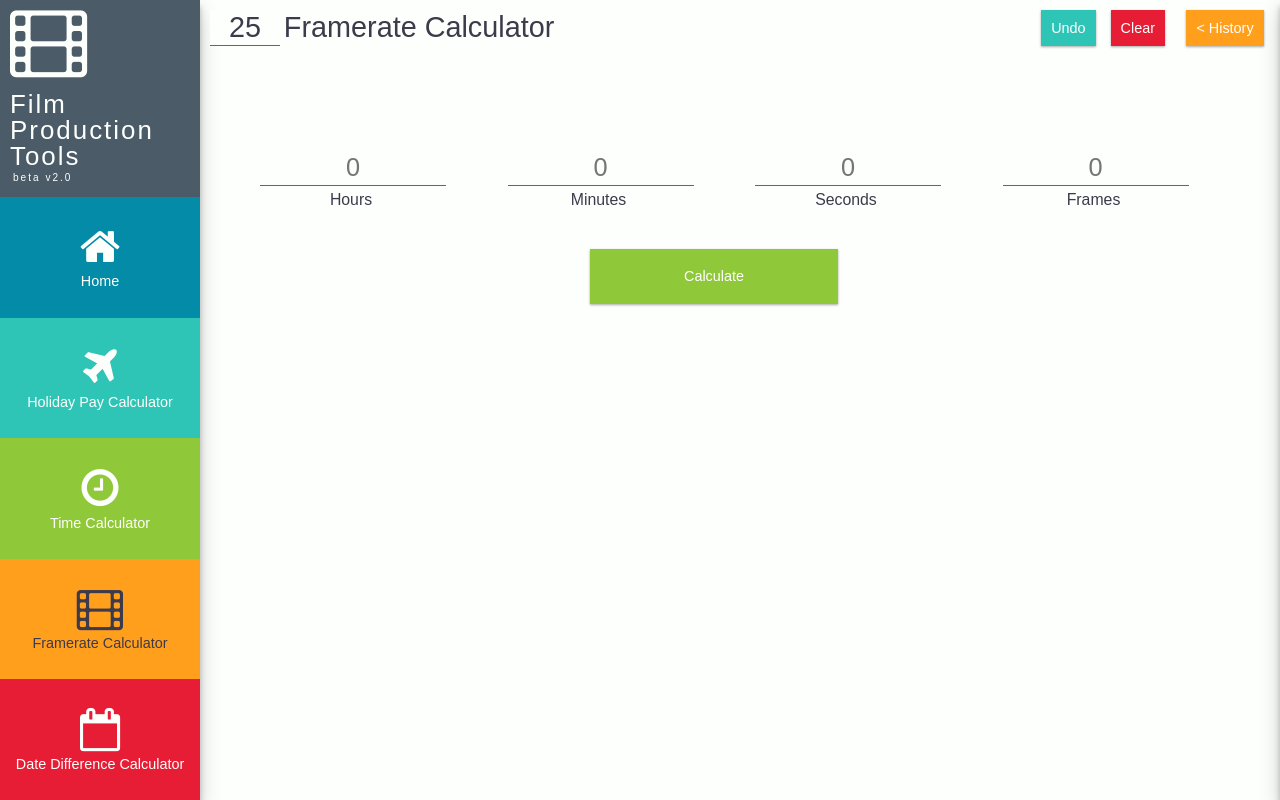
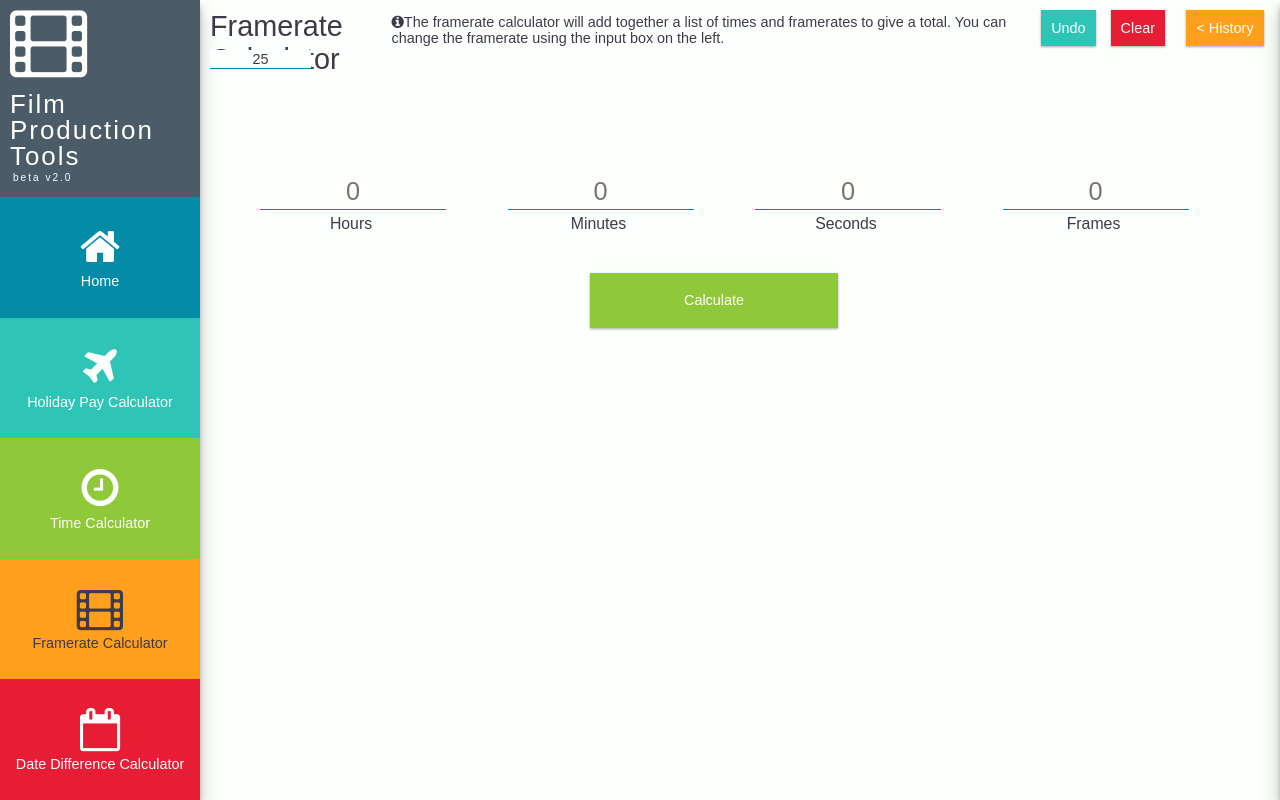
Before and after one commit to JodyDuke/film-production-tools, a React (Create React App) app: page /framerate_calculator in a window 1280 px wide. Shown: the top 800 px of the page. Built offline with nearby package versions, Linux system fonts and the light colour scheme; what webfontloader would draw is missing.

Commit message:
added info boxes

```diff
--- /dev/null
+++ b/src/components/main/info-box.js
@@ -0,0 +1,14 @@
+import React, { Component } from 'react';
+
+class InfoBox extends Component {
+    render() {
+        return (
+            <p className="info-container">
+                <i className="fa fa-info-circle fa-1x" />
+                <span className="info-box">{this.props.text}</span>
+            </p>
+        )
+    }
+}
+
+export default InfoBox
--- a/src/components/scenes/framerate_calculator.js
+++ b/src/components/scenes/framerate_calculator.js
@@ -3,6 +3,8 @@ import FormItem from '../main/form.js';
 import TimeAndFrameResults from './results/time_calculator_results.js'
 import { frameCalc } from '../logic/framerate_calc_logic.js';
 import { minTwoDigits } from '../helpers/two-digits.js';
+import InfoBox from '../main/info-box.js';
+
 
 class FramerateCalculator extends Component {
     constructor(props) {
@@ -86,12 +88,17 @@ class FramerateCalculator extends Component {
         return (
             <div className="calc-format">
                 <div className="header">
-                    <h1><FormItem className="header-form-element" type="number" name="framerate" value={this.state.framerate} onChange={this.handleChange.bind(this)} /> Framerate Calculator</h1>
+                    <h1>Framerate Calculator</h1>
+                    <InfoBox text="The framerate calculator will add together a list of times and framerates to give a total. You can change the framerate using the input box on the left." />
                     <div className="buttons">
                         <button className="undo" onClick={this.undo}>Undo</button>
                         <button className="clear" onClick={this.clear}>Clear</button>
                     </div>
+
                 </div>
+
+                <FormItem className="header-form-element" type="number" name="framerate" value={this.state.framerate} onChange={this.handleChange.bind(this)} />
+
                 <div className="framerate-input">
                     <form onSubmit={this.handleSubmit}>
                         <FormItem className="form-element" type="number" name="hours" text="Hours" placeHolder='0' value={this.state.hours} onChange={this.handleChange.bind(this)} />
--- a/src/components/scenes/holiday_calculator.js
+++ b/src/components/scenes/holiday_calculator.js
@@ -2,6 +2,8 @@ import React, { Component } from "react";
 import FormItem from '../main/form.js';
 import { holPay } from '../logic/holiday_calc_logic.js';
 import HolidayResult from './results/holiday_calculator_results.js';
+import InfoBox from '../main/info-box.js';
+
 
 class HolidayPayCalculator extends Component {
     constructor(props){
@@ -58,6 +60,7 @@ class HolidayPayCalculator extends Component {
             <div className="calc-format">
                 <div className="header">
                     <h1>Holiday Pay Calculator</h1>
+                    <InfoBox text="The holiday pay calculator outputs how much holiday pay is owed depending on the variables listed below. It also outputs total holiday owed and holiday remaining." />
                     <div className="buttons">
                         <button className="clear" onClick={this.clear}>Clear</button>
                     </div>
--- a/src/components/scenes/time_calculator.js
+++ b/src/components/scenes/time_calculator.js
@@ -3,6 +3,8 @@ import FormItem from '../main/form.js';
 import TimeAndFrameResults from './results/time_calculator_results.js';
 import { timeCalc } from '../logic/time_calc_logic.js'
 import { minTwoDigits } from "../helpers/two-digits.js";
+import InfoBox from '../main/info-box.js';
+
 
 class TimeCalculator extends Component {
     constructor(props) {
@@ -84,13 +86,16 @@ class TimeCalculator extends Component {
         })
         return (
             <div className="calc-format">
+
                 <div className="header">
                     <h1>Time Calculator</h1>
+                    <InfoBox text="The time calculator gives the total amount of time based on a list of time inputs." />
                     <div className="buttons">
                         <button className="undo" onClick={this.undo}>Undo</button>
                         <button className="clear" onClick={this.clear}>Clear</button>
                     </div>
                 </div>
+
                 <div className="time-input">
                     <form onSubmit={this.handleSubmit}>
                         <FormItem className="form-element" type="number" name="hours" text="Hours" placeHolder="0" value={this.state.hours} onChange={this.handleChange.bind(this)} />
--- /dev/null
+++ b/src/styles/info-boxes.scss
@@ -0,0 +1,30 @@
+// .info-box {
+//     background-color: $green;
+//     margin: 20px auto;
+//     padding: 0px 10px;
+//     width: 80%;
+//     color: white;
+// }
+
+.info-container {
+    margin-left: 10px;
+}
+
+p.info-container:hover .info-box{
+    display:block;
+}
+
+.info-box{
+    background: $green;
+    color: white;
+    letter-spacing: 1px;
+    position: absolute;
+    text-align: center;
+    width: 50vw;
+    top: 10px;
+    left: 210px;
+    display:none;
+    padding: 10px;
+    box-shadow: 0 1px 3px rgba(0,0,0,0.12), 0 1px 2px rgba(0,0,0,0.24);
+
+}
--- a/src/styles/input.scss
+++ b/src/styles/input.scss
@@ -55,7 +55,7 @@ input[type=number]::-webkit-input-placeholder {
     grid-template-columns: repeat(12, 1fr);
     grid-template-rows: 1fr 75px;
     max-width: 100%;
-    margin-top: 30px;
+    margin-top: 0px;
     text-align: center;
     padding: 50px;
 }
```
Lines whose indentation alone changed are shown as unchanged.
